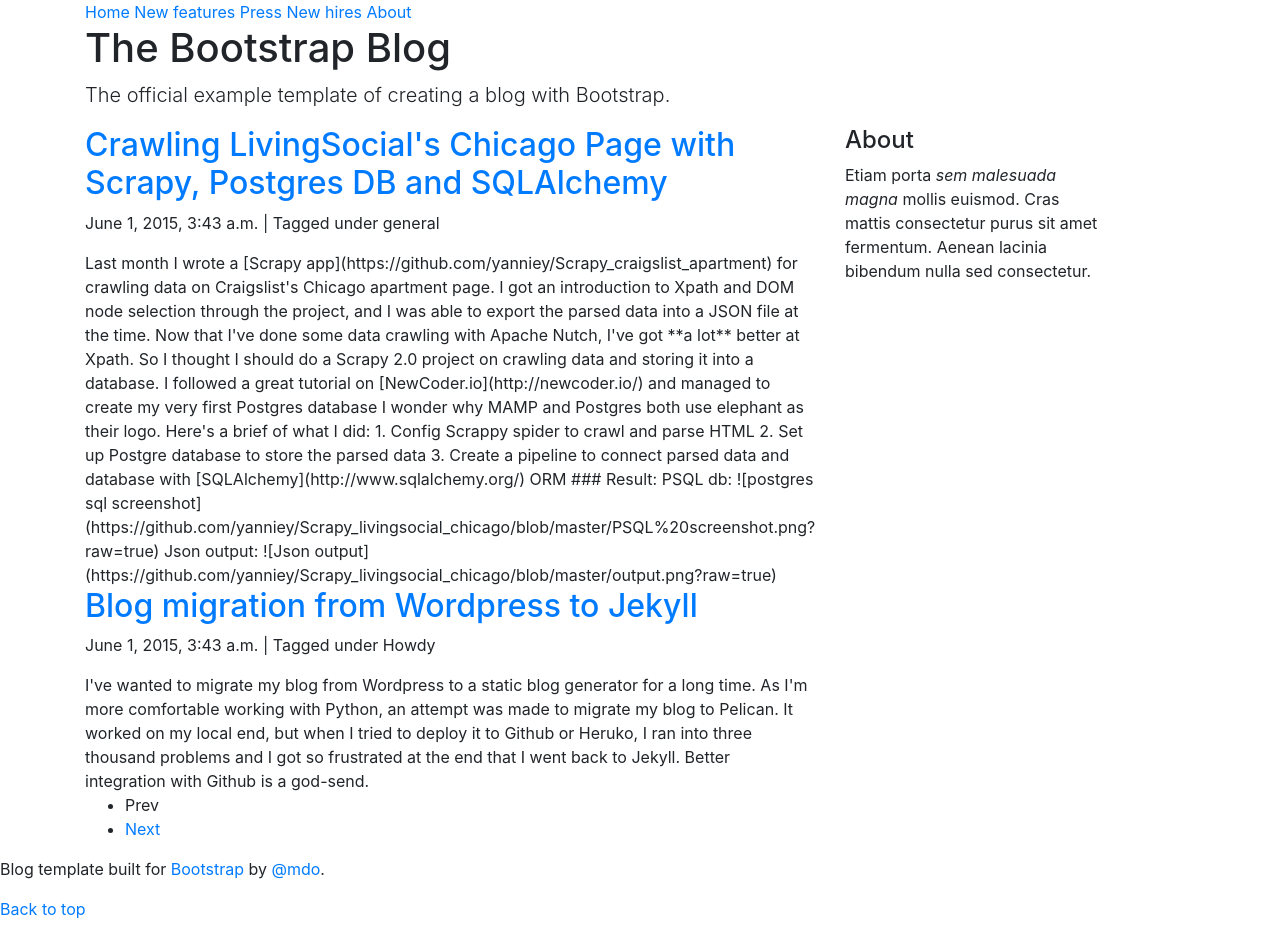
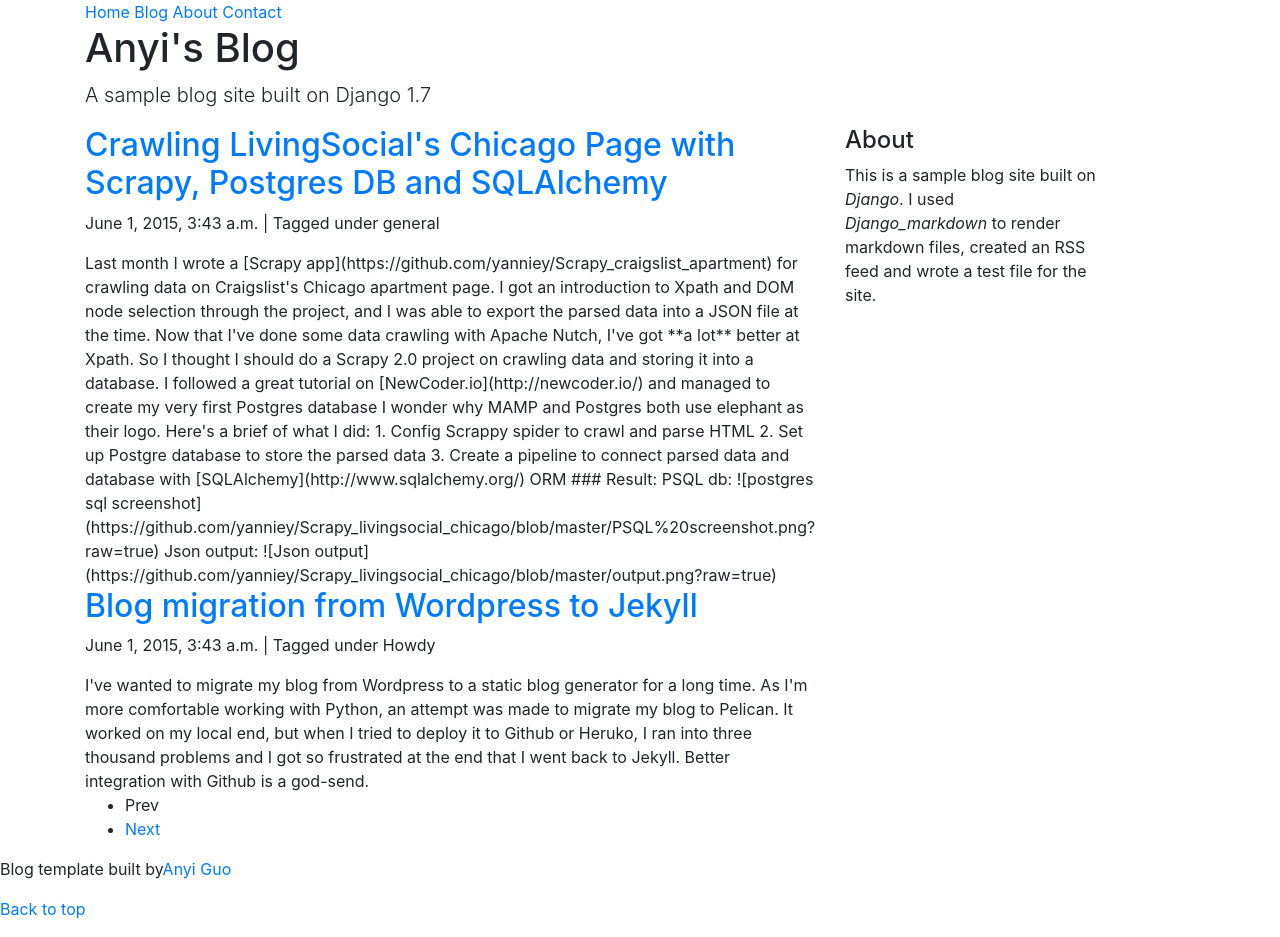
Before and after one commit to yanniey/Django_blog, a Django app: page / in a window 1280 px wide. Run offline with Django 3.2, Linux system fonts and the light colour scheme; data comes from the database, SQL or seed files in the repository; both versions use the stored data as it was after the commit; some libraries are stand-ins or nearby versions.

Commit message:
updated README.md with screenshot

```diff
--- a/templates/base.html
+++ b/templates/base.html
@@ -9,7 +9,7 @@
     <meta name="author" content="">
     <link rel="icon" href="{% static "icons/favicon.ico" %}">
     <link href="/feed/" rel="alternate" type="application/rss+xml" title="Q Blog Feed" />
-    <title>Blog Template for Bootstrap</title>
+    <title>Anyi's sample blog site with Django 1.7</title>
 
     <!-- Bootstrap core CSS -->
     <link href="{% static "css/bootstrap.min.css" %}" rel="stylesheet">
@@ -30,10 +30,9 @@
       <div class="container">
         <nav class="blog-nav">
           <a class="blog-nav-item active" href="{% url "index" %}">Home</a>
-          <a class="blog-nav-item" href="#">New features</a>
-          <a class="blog-nav-item" href="#">Press</a>
-          <a class="blog-nav-item" href="#">New hires</a>
+          <a class="blog-nav-item" href="#">Blog</a>
           <a class="blog-nav-item" href="#">About</a>
+          <a class="blog-nav-item" href="#">Contact</a>
         </nav>
       </div>
     </div>
@@ -41,8 +40,8 @@
     <div class="container">
 
       <div class="blog-header">
-        <h1 class="blog-title">The Bootstrap Blog</h1>
-        <p class="lead blog-description">The official example template of creating a blog with Bootstrap.</p>
+        <h1 class="blog-title">Anyi's Blog</h1>
+        <p class="lead blog-description">A sample blog site built on Django 1.7 </p>
       </div>
 
       <div class="row">
@@ -61,7 +60,7 @@
         <div class="col-sm-3 col-sm-offset-1 blog-sidebar">
           <div class="sidebar-module sidebar-module-inset">
             <h4>About</h4>
-            <p>Etiam porta <em>sem malesuada magna</em> mollis euismod. Cras mattis consectetur purus sit amet fermentum. Aenean lacinia bibendum nulla sed consectetur.</p>
+            <p>This is a sample blog site built on <em>Django</em>. I used <em>Django_markdown</em> to render markdown files, created an RSS feed and wrote a test file for the site.</p>
           </div>
         </div><!-- /.blog-sidebar -->
 
@@ -70,7 +69,7 @@
     </div><!-- /.container -->
 
     <div class="blog-footer">
-      <p>Blog template built for <a href="http://getbootstrap.com">Bootstrap</a> by <a href="https://twitter.com/mdo">@mdo</a>.</p>
+      <p>Blog template built by<a href="http://guoanyi.com">Anyi Guo</a></p>
       <p>
         <a href="#">Back to top</a>
       </p>
```
Also changed, not shown: Blog_screenshot.png (added), db.sqlite3.
